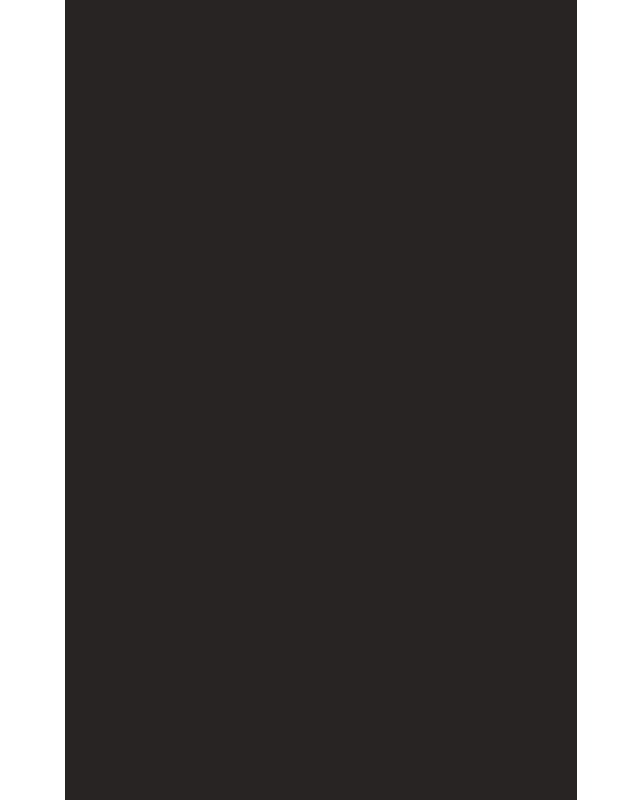
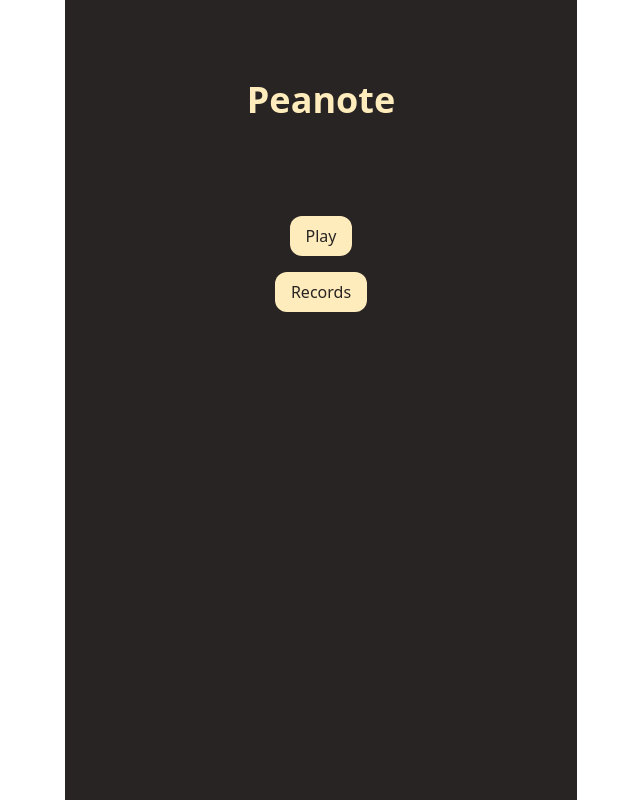
Before and after one commit to Nothehi/Peanote, a Vue app: page / in a window 1280 px wide. Shown: the whole page, without its empty margins (319-959 px from the left). Built offline with nearby package versions, Linux system fonts and the light colour scheme.

Commit message:
fear: add home page

```diff
--- a/src/views/HomeView.vue
+++ b/src/views/HomeView.vue
@@ -1,7 +1,14 @@
 <script setup lang="ts">
+import { RouterLink } from 'vue-router'
 </script>
 
 <template>
-  <main>
+  <main class="flex flex-col items-center justify-center">
+    <h1 class="p-20 text-4xl font-bold text-primary">
+      Peanote
+    </h1>
+
+    <router-link to="/game" class="px-4 py-2 mt-4 rounded-xl bg-primary text-surface">Play</router-link>
+    <router-link to="#" class="px-4 py-2 mt-4 rounded-xl bg-primary text-surface">Records</router-link>
   </main>
 </template>
```
